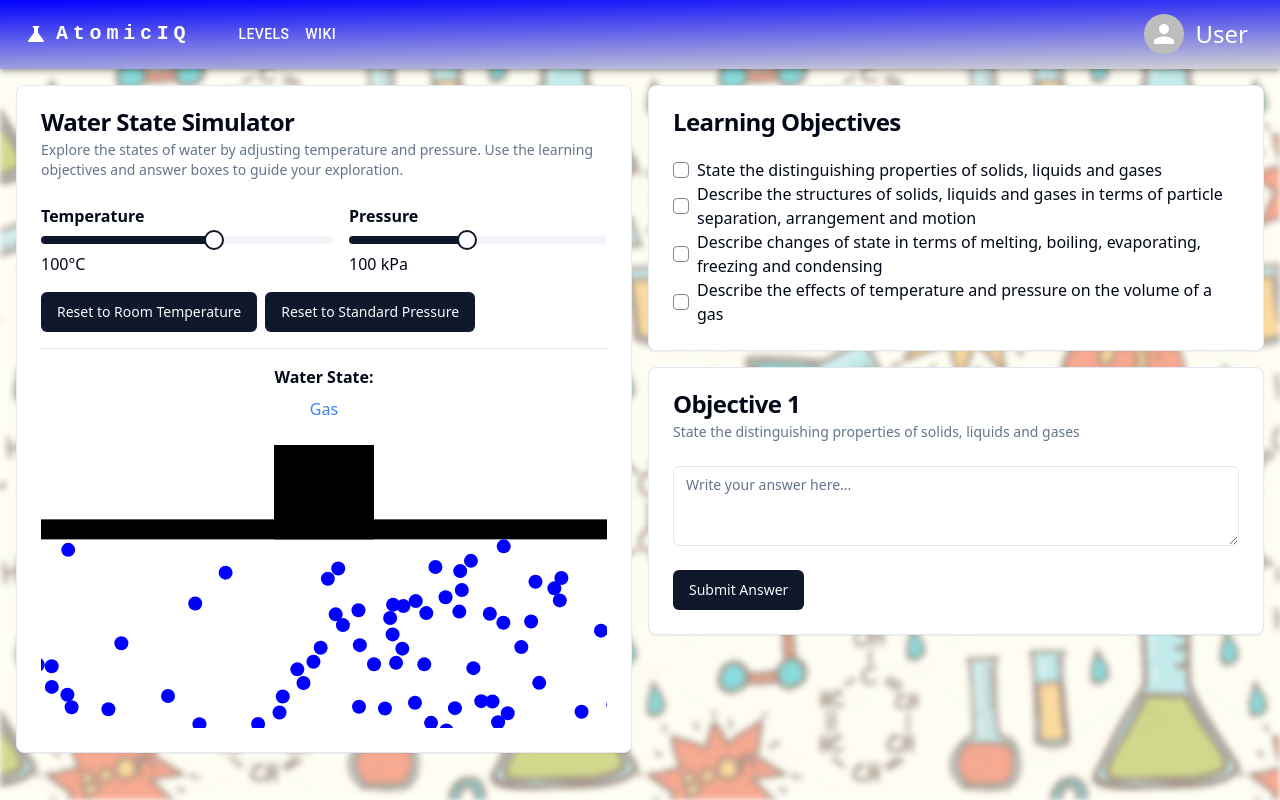
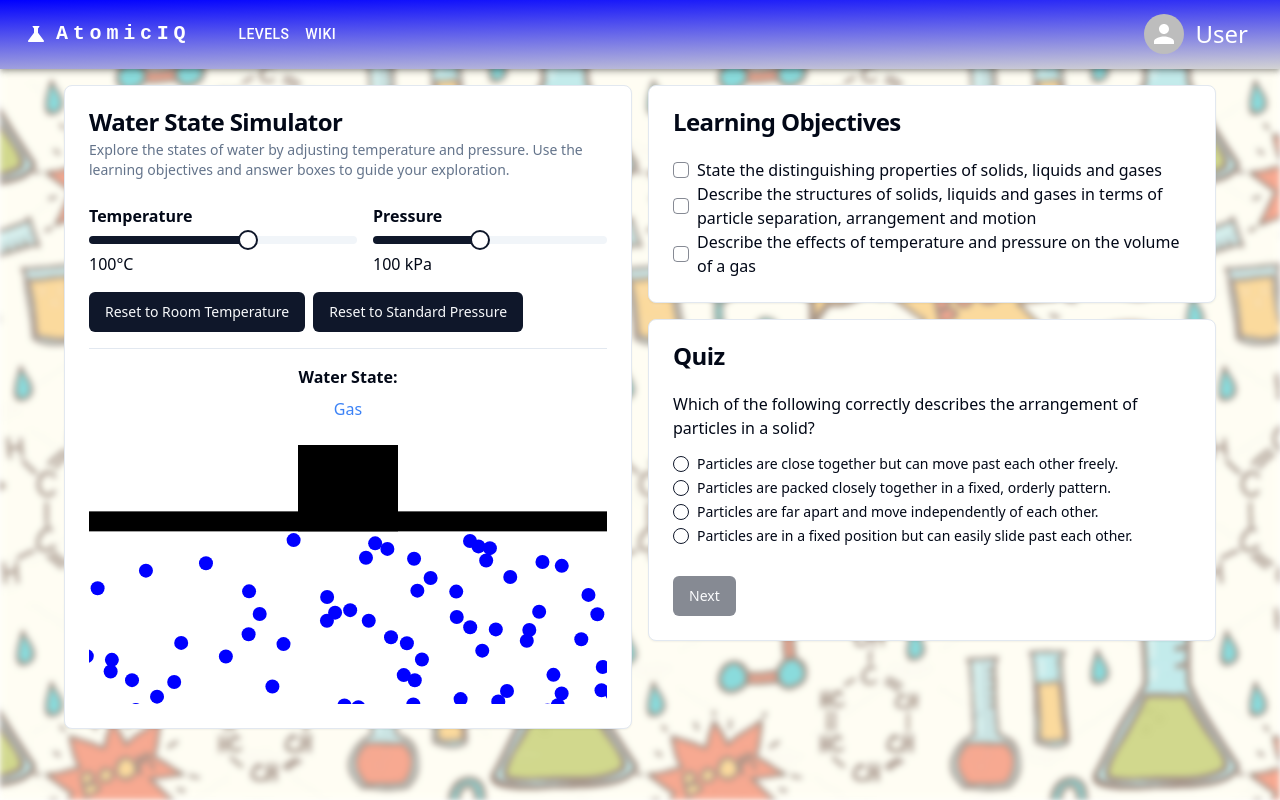
Before and after one commit to swu628/se701-project-React-AtomicIQ, a React (Vite) app in the folder Frontend/: page /solids-liquids-gases in a window 1280 px wide. Built offline with nearby package versions, Linux system fonts and the light colour scheme.

Commit message:
[feat] initial draft of MCQ and short answer in activities

```diff
--- a/Frontend/package.json
+++ b/Frontend/package.json
@@ -22,7 +22,9 @@
     "@mui/x-charts": "^7.5.1",
     "@radix-ui/react-checkbox": "^1.0.4",
     "@radix-ui/react-dialog": "^1.0.5",
+    "@radix-ui/react-label": "^2.0.2",
     "@radix-ui/react-progress": "^1.0.3",
+    "@radix-ui/react-radio-group": "^1.1.3",
     "@radix-ui/react-separator": "^1.0.3",
     "@radix-ui/react-slider": "^1.1.2",
     "@radix-ui/react-slot": "^1.0.2",
--- a/Frontend/src/components/WaterStateSimulator.tsx
+++ b/Frontend/src/components/WaterStateSimulator.tsx
@@ -5,9 +5,10 @@ import { Separator } from "./ui/separator";
 import { Card, CardContent, CardDescription, CardFooter, CardHeader, CardTitle } from "./ui/card";
 import { Checkbox } from "./ui/checkbox";
 import { Textarea } from "./ui/textarea";
-import { Alert, AlertDescription, AlertTitle } from "./ui/alert";
 import ParticleSimulation from './ParticleSimulation';
 import { Button } from "./ui/button";
+import { RadioGroup, RadioGroupItem } from "../components/ui/radio-group"
+import { Label } from "../components/ui/label"
 
 const MIN_PRESSURE = 1000; // Minimum pressure in Pascals
 const MAX_PRESSURE = 25000000; // Maximum pressure in Pascals
@@ -41,26 +42,68 @@ const getWaterState = (temperature, pressure) => {
  }
 };
 
+
+let questions = [
+  {
+    id: 1,
+    text: ' Which of the following correctly describes the arrangement of particles in a solid?',
+    type: 'mcq',
+    options: [
+      { value: 'option1', text: 'Particles are close together but can move past each other freely.', feedback: 'This description fits a liquid state.' },
+      { value: 'option2', text: 'Particles are packed closely together in a fixed, orderly pattern.', feedback: 'This description fits a solid state.' },
+      { value: 'option3', text: 'Particles are far apart and move independently of each other.', feedback: 'This description fits a gas state.' },
+      { value: 'option4', text: 'Particles are in a fixed position but can easily slide past each other.', feedback: 'This description does not accurately represent any of the states of matter.' },
+
+    ],
+    correctOption: 'option2',
+  },
+  {
+    id: 2,
+    text: ' Which of the following correctly describes the arrangement of particles in a liquid?',
+    type: 'mcq',
+    options: [
+      { value: 'option1', text: 'Particles are close together but can move past each other freely.', feedback: 'This description fits a liquid state.' },
+      { value: 'option2', text: 'Particles are packed closely together in a fixed, orderly pattern.', feedback: 'This description fits a solid state.' },
+      { value: 'option3', text: 'Particles are far apart and move independently of each other.', feedback: 'This description fits a gas state.' },
+      { value: 'option4', text: 'Particles are in a fixed position but can easily slide past each other.', feedback: 'This description does not accurately represent any of the states of matter.' },
+
+    ],
+    correctOption: 'option1',
+  },
+  {
+    id: 3,
+    text: ' Which of the following correctly describes the arrangement of particles in a gas?',
+    type: 'mcq',
+    options: [
+      { value: 'option1', text: 'Particles are close together but can move past each other freely.', feedback: 'This description fits a liquid state.' },
+      { value: 'option2', text: 'Particles are packed closely together in a fixed, orderly pattern.', feedback: 'This description fits a solid state.' },
+      { value: 'option3', text: 'Particles are far apart and move independently of each other.', feedback: 'This description fits a gas state.' },
+      { value: 'option4', text: 'Particles are in a fixed position but can easily slide past each other.', feedback: 'This description does not accurately represent any of the states of matter.' },
+
+    ],
+    correctOption: 'option3',
+  },
+  {
+    id: 4,
+    text: 'When looking at the particles, how can you tell the difference between a solid and a liquid?',
+    type: 'short',
+    correctAnswer: 'In a solid, particles are closely packed in a fixed, orderly structure, vibrating around fixed positions, resulting in a definite shape and volume, and making solids generally incompressible. In contrast, particles in a liquid are still close together but arranged more randomly, allowing them to move past one another, which gives liquids an indefinite shape that conforms to their container while maintaining a definite volume',
+  }
+];
+
 const WaterStateSimulator = () => {
  const [temperature, setTemperature] = useState(100);
  const [pressure, setPressure] = useState(100000);
  const waterState = getWaterState(temperature, pressure);
+ const [showNextButton, setShowNextButton] = useState(false);
 
  const [learningObjectives, setLearningObjectives] = useState([
-    { id: 1, text: 'State the distinguishing properties of solids, liquids and gases', completed: false },
-    { id: 2, text: 'Describe the structures of solids, liquids and gases in terms of particle separation, arrangement and motion', completed: false },
-    { id: 3, text: 'Describe changes of state in terms of melting, boiling, evaporating, freezing and condensing', completed: false },
-    { id: 4, text: 'Describe the effects of temperature and pressure on the volume of a gas', completed: false },
+   { id: 1, text: 'State the distinguishing properties of solids, liquids and gases', completed: false, },
+   { id: 2, text: 'Describe the structures of solids, liquids and gases in terms of particle separation, arrangement and motion', completed: false, questions: [] },
+   { id: 3, text: 'Describe the effects of temperature and pressure on the volume of a gas', completed: false, questions: [] },
  ]);
 
-  const [userAnswers, setUserAnswers] = useState({
-    1: '',
-    2: '',
-    3: '',
-    4: '',
-  });
-
-  const [currentObjectiveIndex, setCurrentObjectiveIndex] = useState(0);
+ const [currentQuestionIndex, setCurrentQuestionIndex] = useState(0);
  const [showConfetti, setShowConfetti] = useState(false);
 
  const handleTemperatureChange = (value) => {
@@ -78,32 +121,31 @@ const WaterStateSimulator = () => {
      )
    );
  };
+ let currentQuestion = questions[currentQuestionIndex];
 
-  const handleUserAnswerChange = (objectiveId, answer) => {
-    setUserAnswers((prevAnswers) => ({
-      ...prevAnswers,
-      [objectiveId]: answer,
-    }));
+ const handleSubmitAnswer = (questionId, answer, isCorrect) => {
+   const updatedQuestions = questions.map((question, index) =>
+     index === currentQuestionIndex ? { ...question, userAnswer: answer, isCorrect } : question
+   );
+
+   if (isCorrect) {
+     setShowNextButton(true);
+   }
+
+   // Update the questions array with the new data
+   questions = updatedQuestions;
+   currentQuestion = questions[currentQuestionIndex];
  };
 
-  const validateAnswer = (objectiveId, answer) => {
-    // Add actual validation logic here
-    return answer.trim().length > 0;
-  };
-
-  const handleSubmitAnswer = (objectiveId) => {
-    if (validateAnswer(objectiveId, userAnswers[objectiveId])) {
-      setLearningObjectives((prevObjectives) =>
-        prevObjectives.map((objective) =>
-          objective.id === objectiveId ? { ...objective, completed: true } : objective
-        )
-      );
-      setCurrentObjectiveIndex((prevIndex) => prevIndex + 1);
-      setShowConfetti(true);
-      setTimeout(() => setShowConfetti(false), 5000); // Show confetti for 5 seconds
+ const handleNextQuestion = () => {
+   if (currentQuestionIndex === questions.length - 1) {
+     // If it's the last question, reset the index to 0
+     setCurrentQuestionIndex(0);
+     setShowNextButton(false);
    } else {
-      // handle incorrect answer
-      console.log(`Answer for objective ${objectiveId} is incorrect.`);
+     // Otherwise, move to the next question
+     setCurrentQuestionIndex((prevIndex) => prevIndex + 1);
+     setShowNextButton(false);
    }
  };
 
@@ -115,10 +157,10 @@ const WaterStateSimulator = () => {
    setPressure(101325);
  };
 
-  const currentObjective = learningObjectives[currentObjectiveIndex];
+ const currentLearningObjective = learningObjectives[0];
 
  return (
-    <div className="flex gap-4 p-4">
+   <div className="flex gap-4 p-4 px-16">
      {showConfetti && <Confetti />}
      <div className="flex flex-col gap-4 w-1/2">
        <Card>
@@ -200,27 +242,18 @@ const WaterStateSimulator = () => {
             ))}
           </CardContent>
         </Card>
-        {currentObjective && (
-          <Card>
-            <CardHeader>
-              <CardTitle>Objective {currentObjective.id}</CardTitle>
-              <CardDescription>{currentObjective.text}</CardDescription>
-            </CardHeader>
-            <CardContent>
-              <Textarea
-                placeholder="Write your answer here..."
-                value={userAnswers[currentObjective.id]}
-                onChange={(e) => handleUserAnswerChange(currentObjective.id, e.target.value)}
-              />
-            </CardContent>
-            <CardFooter>
-              <Button onClick={() => handleSubmitAnswer(currentObjective.id)}>Submit Answer</Button>
-            </CardFooter>
-          </Card>
-        )}
+        <Quiz />
        </div>
     </div>
   );
+};
+
+export default WaterStateSimulator;
+
+
+const validateAnswer = (userAnswer, correctAnswer) => {
+  // Add actual validation logic here
+  return userAnswer.trim().toLowerCase() === correctAnswer.trim().toLowerCase();
 };
 
 type SliderProps = React.ComponentProps<typeof Slider>;
@@ -229,4 +262,78 @@ const SliderDemo = ({ className, ...props }: SliderProps) => {
   return <Slider defaultValue={[50]} max={100} step={1} {...props} className={`w-full ${className}`} />;
 };
 
-export default WaterStateSimulator;
+
+const Quiz = () => {
+  const [currentQuestionIndex, setCurrentQuestionIndex] = useState(0);
+  const [selectedOption, setSelectedOption] = useState('');
+  const [userAnswer, setUserAnswer] = useState('');
+  const [showFeedback, setShowFeedback] = useState(true);
+
+  const currentQuestion = questions[currentQuestionIndex];
+
+  const handleNextQuestion = () => {
+    setCurrentQuestionIndex(currentQuestionIndex + 1);
+    setSelectedOption('');
+    setUserAnswer('');
+    setShowFeedback(false);
+  };
+
+  const handleSubmit = () => {
+    // Display the correct answer and allow rating
+  };
+
+  const [feedback, setFeedback] = useState('');
+
+const handleOptionChange = (value) => {
+  setSelectedOption(value);
+  console.log(value)
+  const selectedOption = currentQuestion.options.find((option) => option.value === value);
+
+  if (value === currentQuestion.correctOption) {
+    setFeedback(<span className="text-green-500">Correct!</span>);
+  } else {
+    setFeedback(<span className="text-red-500">
+    Incorrect. {selectedOption.feedback} Please try again.
+  </span>)
+  }
+  setShowFeedback(true);
+};
+
+  return (
+    <Card>
+      <CardHeader>
+        <CardTitle>Quiz</CardTitle>
+      </CardHeader>
+      <CardContent>
+        <p className="pb-4">{currentQuestion.text}</p>
+        {currentQuestion.type === 'mcq' ? (
+          <div>
+          <RadioGroup value={selectedOption} onValueChange={handleOptionChange}>
+            {currentQuestion.options.map((option, index) => (
+              <div key={index} className="flex items-center space-x-2">
+                <RadioGroupItem value={option.value} id={`option-${index}`} />
+                <Label htmlFor={`option-${index}`}>{option.text}</Label>
+              </div>
+            ))}
+          </RadioGroup>
+          {showFeedback && <p className="mt-2 text-sm">{feedback}</p>}
+          </div>
+        ) : (
+          <Textarea value={userAnswer} onChange={(e) => setUserAnswer(e.target.value)} />
+        )}
+      </CardContent>
+      <CardFooter>
+        {currentQuestion.type === 'mcq' ? (
+          <Button
+            onClick={handleNextQuestion}
+            disabled={!selectedOption || selectedOption !== currentQuestion.correctOption}
+          >
+            {currentQuestionIndex === questions.length - 1 ? 'Finish' : 'Next'}
+          </Button>
+        ) : (
+          <Button onClick={handleSubmit}>Submit</Button>
+        )}
+      </CardFooter>
+    </Card>
+  );
+};
--- /dev/null
+++ b/Frontend/src/components/ui/label.tsx
@@ -0,0 +1,24 @@
+import * as React from "react"
+import * as LabelPrimitive from "@radix-ui/react-label"
+import { cva, type VariantProps } from "class-variance-authority"
+
+import { cn } from "~/lib/utils"
+
+const labelVariants = cva(
+  "text-sm font-medium leading-none peer-disabled:cursor-not-allowed peer-disabled:opacity-70"
+)
+
+const Label = React.forwardRef<
+  React.ElementRef<typeof LabelPrimitive.Root>,
+  React.ComponentPropsWithoutRef<typeof LabelPrimitive.Root> &
+    VariantProps<typeof labelVariants>
+>(({ className, ...props }, ref) => (
+  <LabelPrimitive.Root
+    ref={ref}
+    className={cn(labelVariants(), className)}
+    {...props}
+  />
+))
+Label.displayName = LabelPrimitive.Root.displayName
+
+export { Label }
--- /dev/null
+++ b/Frontend/src/components/ui/radio-group.tsx
@@ -0,0 +1,42 @@
+import * as React from "react"
+import * as RadioGroupPrimitive from "@radix-ui/react-radio-group"
+import { Circle } from "lucide-react"
+
+import { cn } from "~/lib/utils"
+
+const RadioGroup = React.forwardRef<
+  React.ElementRef<typeof RadioGroupPrimitive.Root>,
+  React.ComponentPropsWithoutRef<typeof RadioGroupPrimitive.Root>
+>(({ className, ...props }, ref) => {
+  return (
+    <RadioGroupPrimitive.Root
+      className={cn("grid gap-2", className)}
+      {...props}
+      ref={ref}
+    />
+  )
+})
+RadioGroup.displayName = RadioGroupPrimitive.Root.displayName
+
+const RadioGroupItem = React.forwardRef<
+  React.ElementRef<typeof RadioGroupPrimitive.Item>,
+  React.ComponentPropsWithoutRef<typeof RadioGroupPrimitive.Item>
+>(({ className, ...props }, ref) => {
+  return (
+    <RadioGroupPrimitive.Item
+      ref={ref}
+      className={cn(
+        "aspect-square h-4 w-4 rounded-full border border-primary text-primary ring-offset-background focus:outline-none focus-visible:ring-2 focus-visible:ring-ring focus-visible:ring-offset-2 disabled:cursor-not-allowed disabled:opacity-50",
+        className
+      )}
+      {...props}
+    >
+      <RadioGroupPrimitive.Indicator className="flex items-center justify-center">
+        <Circle className="h-2.5 w-2.5 fill-current text-current" />
+      </RadioGroupPrimitive.Indicator>
+    </RadioGroupPrimitive.Item>
+  )
+})
+RadioGroupItem.displayName = RadioGroupPrimitive.Item.displayName
+
+export { RadioGroup, RadioGroupItem }
```
Also changed, not shown: 1 other file (tests, documents, lock files or other folders). Lines whose indentation alone changed are shown as unchanged.
